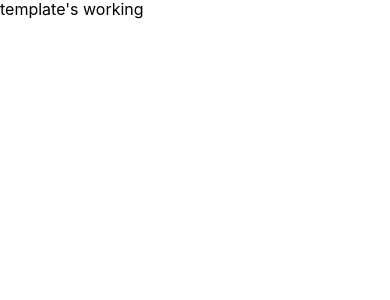
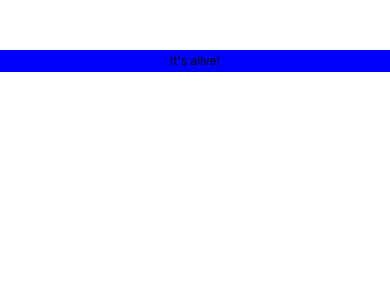
Before and after one commit to skochdev/smilga-styled-components, a React (Create React App) app: page / in a window 390 px wide. Shown: the top 300 px of the page. Built offline with nearby package versions, Linux system fonts and the light colour scheme.

Commit message:
add breakpoints for responsive styled system

```diff
--- a/src/App.jsx
+++ b/src/App.jsx
@@ -5,8 +5,19 @@ function App() {
   return (
     <>
       <GlobalStyle />
-      <Box as="main" bg="white">
-        template's working
+      <Box
+        as='main'
+        bg='white'>
+        <Box
+          as='p'
+          bg={{ xs: 'blue', sm: 'tomato', md: 'green', lg: 'pink' }}
+          fontSize={{ xs: 'xs', sm: 'm', md: 'l', lg: 'xl' }}
+          textAlign='center'
+          width='100%'
+          p={{ xs: 2, sm: 4, md: 5, lg: 6 }}
+          m='50px auto'>
+          It's alive!
+        </Box>
       </Box>
     </>
   );
--- a/src/GlobalStyle.jsx
+++ b/src/GlobalStyle.jsx
@@ -5,6 +5,11 @@ import 'modern-normalize';
 // Resets and other stuff that might be used globally - put it all here.
 
 export const GlobalStyle = createGlobalStyle`
+
+  html {
+    /*10px default font-size. % is used so the user would be able to zoom-in/out*/
+    font-size: 62.5%;
+  }
 
   body {
     font-family: -apple-system, BlinkMacSystemFont, 'Segoe UI', 'Roboto', 'Oxygen',
--- a/src/theme/theme.js
+++ b/src/theme/theme.js
@@ -16,11 +16,11 @@ export const theme = {
     muted: '#b2b2b2',
   },
   fontSizes: {
-    xs: '12px',
-    s: '14px',
-    m: '16px',
-    l: '32px',
-    xl: '64px',
+    xs: '1.2rem',
+    s: '1.4rem',
+    m: '1.6rem',
+    l: '3.2rem',
+    xl: '6.4rem',
   },
   fontWeights: [400, 500, 700, 900],
   lineHeights: {
@@ -37,4 +37,11 @@ export const theme = {
       lg: 'box-shadow: rgba(0, 0, 0, 0.19) 0px 10px 20px, rgba(0, 0, 0, 0.23) 0px 6px 6px;',
     },
   },
+  breakpoints: {
+    xs: '0',
+    sm: '600px',
+    md: '960px',
+    lg: '1280px',
+    xl: '1920px',
+  },
 };
```
